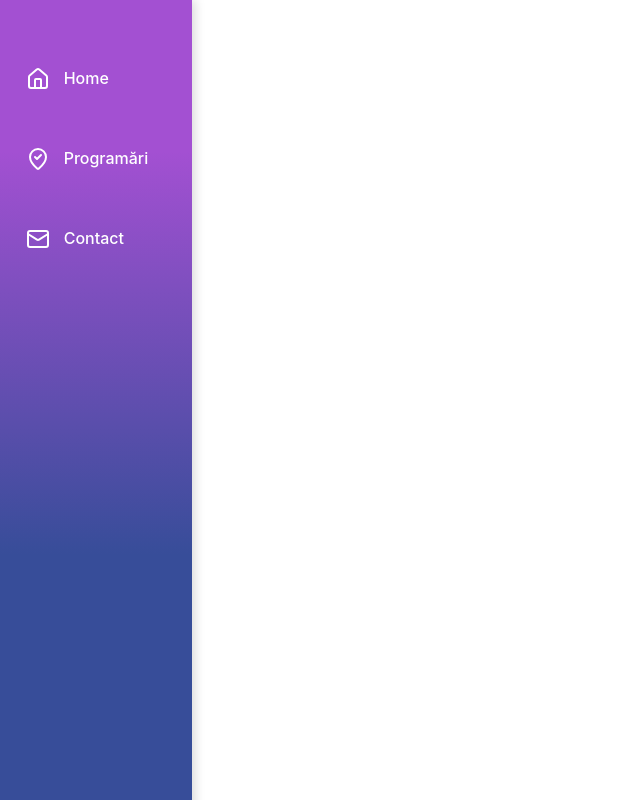
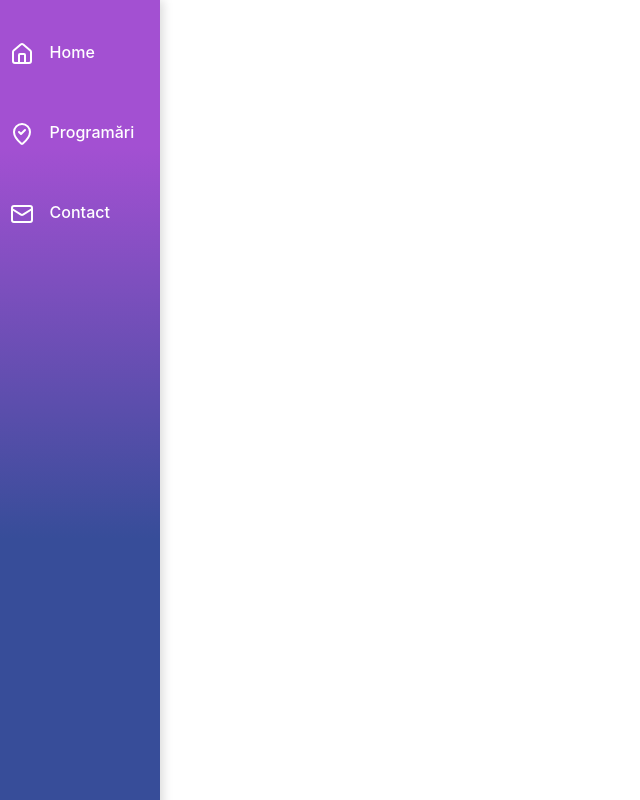
Before and after one commit to Dynamic-Branch/Frontend-Modules, a React (Vite) app in the folder frontend-modules/: page / in a window 1280 px wide. Shown: the whole page, without its empty margins (0-640 px from the left). Built offline with nearby package versions, Linux system fonts and the light colour scheme.

Commit message:
sidebar grid centered

```diff
--- a/frontend-modules/src/components/NavBarItems/NavBarItems.scss
+++ b/frontend-modules/src/components/NavBarItems/NavBarItems.scss
@@ -2,10 +2,11 @@
     display: grid;
     grid-template-columns: 1fr 1fr;
     grid-template-rows: 1fr;
-    width: 3vw;
-    height: 3vw;
+    gap:1em;
+    width: 2.5vw;
+    height: 2.5vw;
     padding: 0;
-    margin: 1.5vw;
+    margin:0.6em;
     color: white;
     background: none;
     border: none;
@@ -14,14 +15,12 @@
 
 .sideBarIcon1 {
     grid-column: 1;
-    margin: 0.5vw;
 }
 
 .sideBarIcon2 {
     grid-column: 2;
-    margin: 0.6vw;
+    animation: revealText 0.3s ;
 }
-
 
 
 .navBarItem:hover {
@@ -30,3 +29,12 @@
 }
 
 .navBarItem:focus {outline:none;}
+
+@keyframes revealText {
+    0% {
+        opacity: 0;
+    }
+    100% {
+        opacity: 1;
+    }
+}
--- a/frontend-modules/src/containers/NavBar/NavBar.jsx
+++ b/frontend-modules/src/containers/NavBar/NavBar.jsx
@@ -29,7 +29,9 @@ export function NavBar() {
   }
   return (
     <div
-      className={openSideBar ? 'openSideBar' : 'collapsedSideBar'}
+      className={
+        openSideBar ? 'sideBar openSideBar' : 'sideBar collapsedSideBar'
+      }
       onMouseEnter={onMouseEnter}
       onMouseLeave={onMouseLeave}
     >
--- a/frontend-modules/src/containers/NavBar/NavBar.scss
+++ b/frontend-modules/src/containers/NavBar/NavBar.scss
@@ -1,46 +1,22 @@
-.collapsedSideBar {
-    padding-top: 5vh;
+.sideBar {
+    padding-top: 1em;
     display: grid;
-    grid-template-columns: 1fr;
-    grid-template-rows: 10% 10% 10% 60% ;
-    width: 5vw;
+    grid-template-rows: 10% 10% 10% 60%;
     height: 100%;
-    background-color: #333;
     position: fixed;
     top: 0;
     left: 0;
-    background: rgb(55,77,153);
-    background: linear-gradient(180deg,  rgba(163,80,210,1) 18% , rgba(55,77,153,1) 66%);
+    background: linear-gradient(180deg, rgba(163, 80, 210, 1) 18%, rgba(55, 77, 153, 1) 66%);
     box-shadow: 3px 0 10px rgba(0, 0, 0, 0.15);
-    align-items: center;
-    animation: closeBar 0.3s;
-    min-width:20px;
+    transition: width 0.3s ease-in-out;
+    min-width: 3em;
+}
+
+
+.collapsedSideBar {
+    width: 3em;
 }
 
 .openSideBar {
-    padding-top: 5vh;
-        display: grid;
-        grid-template-columns: 1fr;
-        grid-template-rows: 10% 10% 10% 60% ;
-        width: 15vw;
-        height: 100%;
-        background-color: #333;
-        position: fixed;
-        top: 0;
-        left: 0;
-        background: rgb(55,77,153);
-        background: linear-gradient(180deg,  rgba(163,80,210,1) 18% , rgba(55,77,153,1) 66%);
-        box-shadow: 3px 0 10px rgba(0, 0, 0, 0.15);
-        align-items: center;
-        animation: openBar 0.3s;
-    }
-
-@keyframes openBar {
-    from {width:5vw;}
-    to {width:15vw;}
+    width: 10rem;
 }
-
-@keyframes closeBar {
-    from {width:15vw;}
-    to {width:5vw;}
-}
```
